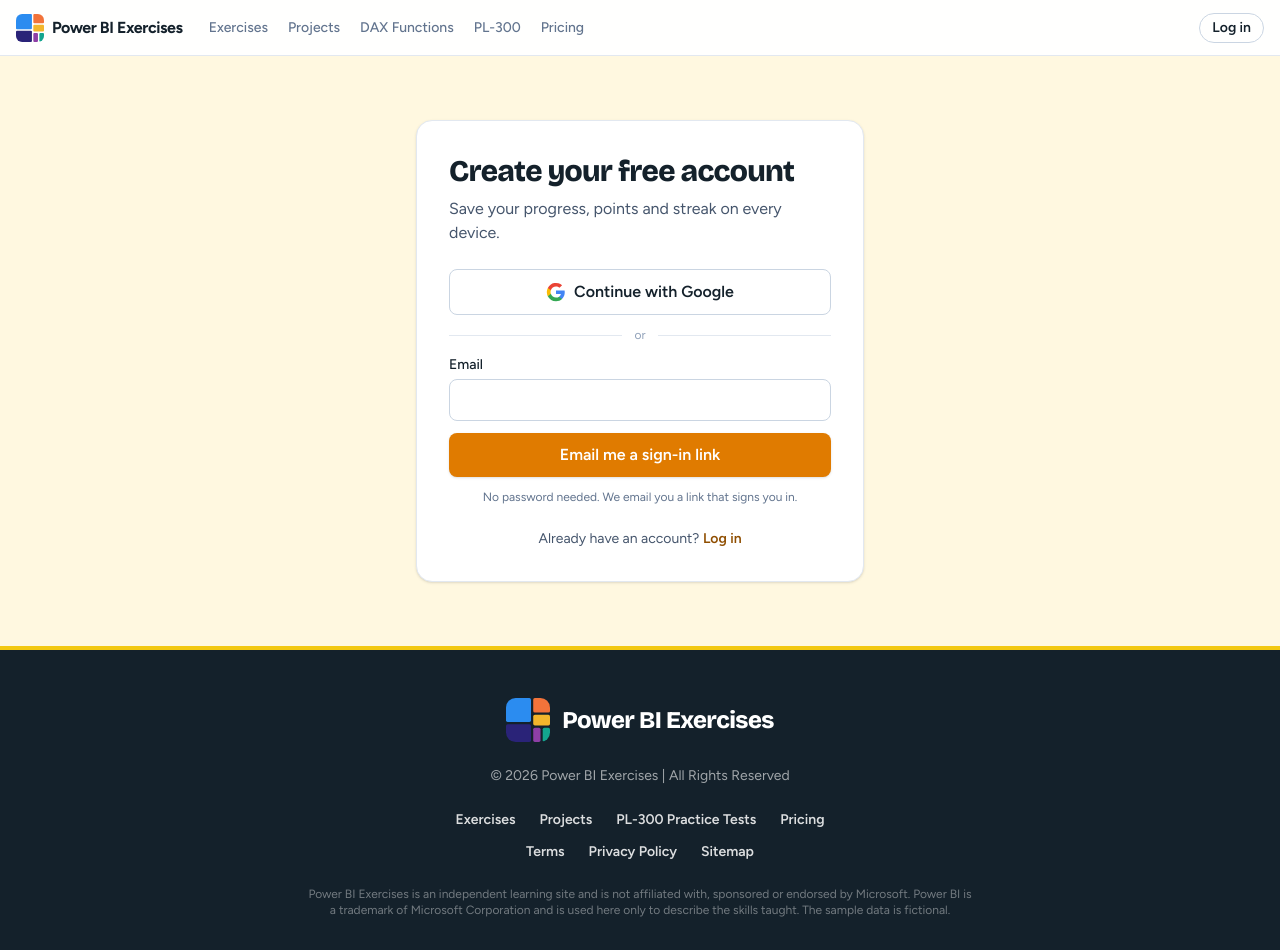
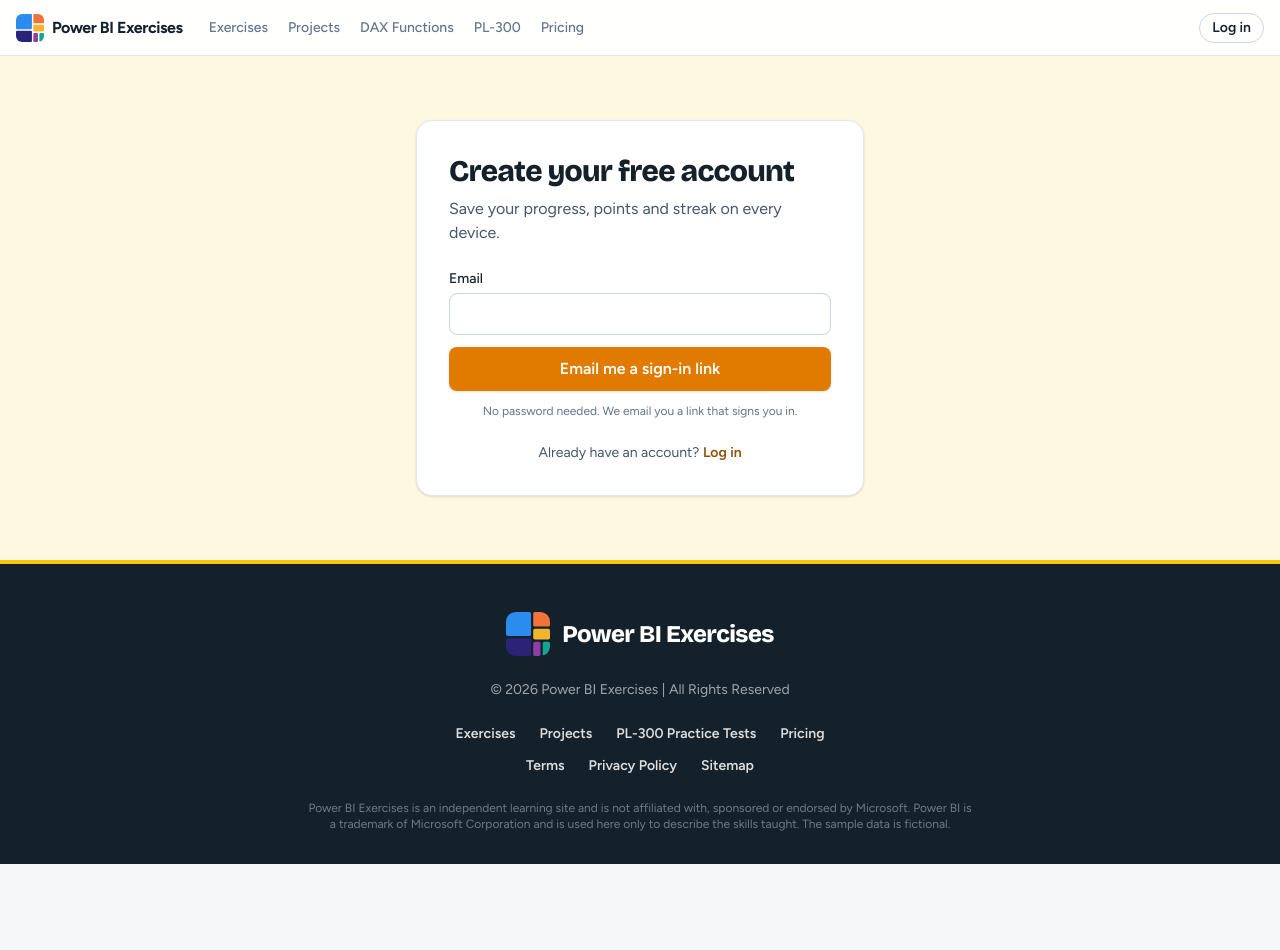
Before and after one commit to alecbogdan-prog/bi-exercises, a React (Vite) app: page /signup in a window 1280 px wide. After the commit the page ends 864 px from the top, so only its background shows below. Built offline with nearby package versions, Linux system fonts and the light colour scheme; no server answers.

Commit message:
Accept Supabase URL with /rest/v1, hide Google sign-in until enabled
Co-Authored-By: Claude Opus 5.5 <noreply@anthropic.com>

```diff
--- a/api/_lib.ts
+++ b/api/_lib.ts
@@ -32,7 +32,7 @@ export function stripe(): Stripe {
 let adminClient: SupabaseClient | null = null;
 /** Supabase with the service role key: bypasses row level security, so only use it on the server. */
 export function admin(): SupabaseClient {
-  adminClient ??= createClient(env('VITE_SUPABASE_URL'), env('SUPABASE_SERVICE_ROLE_KEY'), { auth: { persistSession: false } });
+  adminClient ??= createClient(env('VITE_SUPABASE_URL').replace(/\/(rest\/v1\/?)?$/, ''), env('SUPABASE_SERVICE_ROLE_KEY'), { auth: { persistSession: false } });
   return adminClient;
 }
 
--- a/src/lib/supabase.ts
+++ b/src/lib/supabase.ts
@@ -1,7 +1,8 @@
 import { createClient } from '@supabase/supabase-js';
 import type { SupabaseClient } from '@supabase/supabase-js';
 
-const url = import.meta.env.VITE_SUPABASE_URL as string | undefined;
+// Accept the URL with or without a trailing /rest/v1/ (as copied from the dashboard's Data API page).
+const url = (import.meta.env.VITE_SUPABASE_URL as string | undefined)?.replace(/\/(rest\/v1\/?)?$/, '');
 const anonKey = import.meta.env.VITE_SUPABASE_ANON_KEY as string | undefined;
 
 /** The Supabase client, or null when the site is built without Supabase keys (accounts then stay off). */
--- a/src/pages/AuthPage.tsx
+++ b/src/pages/AuthPage.tsx
@@ -6,6 +6,9 @@ import { completedIds } from '../lib/storage';
 import { BRAND } from '../lib/base';
 import { useAccount } from '../lib/account';
 import { accountsEnabled, supabase } from '../lib/supabase';
+
+// Google sign-in needs the Google provider set up in Supabase first; turn the button on with VITE_GOOGLE_AUTH=1.
+const googleEnabled = import.meta.env.VITE_GOOGLE_AUTH === '1';
 
 /** Only follow same-site paths after log-in, never another domain. */
 function safeNext(raw: string | null): string {
@@ -95,6 +98,8 @@ export default function AuthPage({ mode }: { mode: 'signup' | 'login' }) {
             </div>
           ) : (
             <form onSubmit={(e) => void submit(e)} className="mt-6 space-y-3">
+              {(googleEnabled || !accountsEnabled) && (
+                <>
               <button type="button" onClick={() => void google()} className="flex w-full items-center justify-center gap-2 rounded-lg border border-slate-300 px-4 py-2.5 font-semibold text-ink hover:border-slate-400">
                 <svg viewBox="0 0 24 24" className="h-5 w-5" aria-hidden>
                   <path fill="#4285F4" d="M22.5 12.3c0-.8-.1-1.5-.2-2.2H12v4.2h5.9a5 5 0 0 1-2.2 3.3v2.7h3.5c2.1-1.9 3.3-4.7 3.3-8z" />
@@ -109,6 +114,8 @@ export default function AuthPage({ mode }: { mode: 'signup' | 'login' }) {
                 or
                 <span className="h-px flex-1 bg-slate-200" />
               </div>
+                </>
+              )}
               <label className="block text-sm font-medium text-ink">
                 Email
                 <input
```
Also changed, not shown: 1 other file (tests, documents, lock files or other folders).
